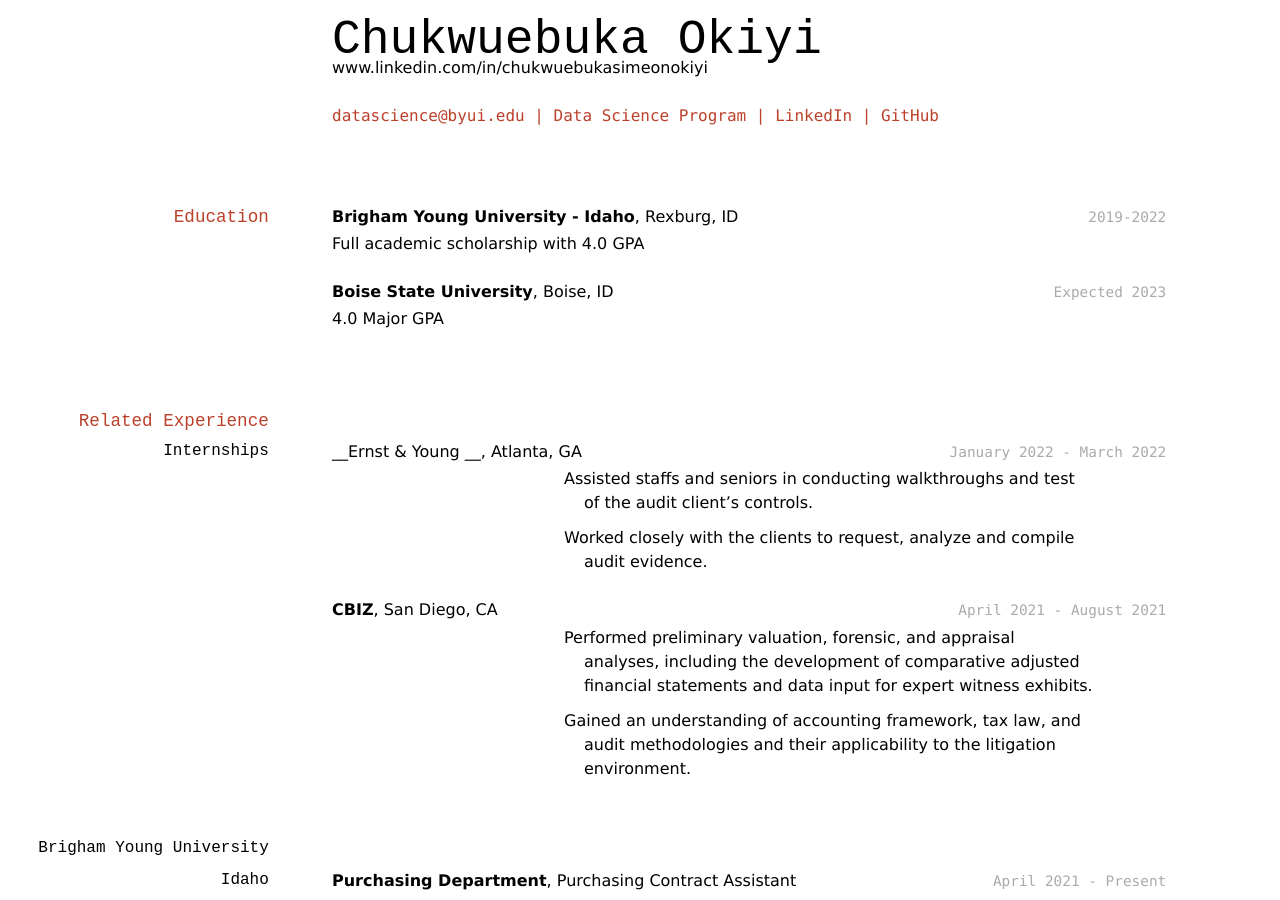
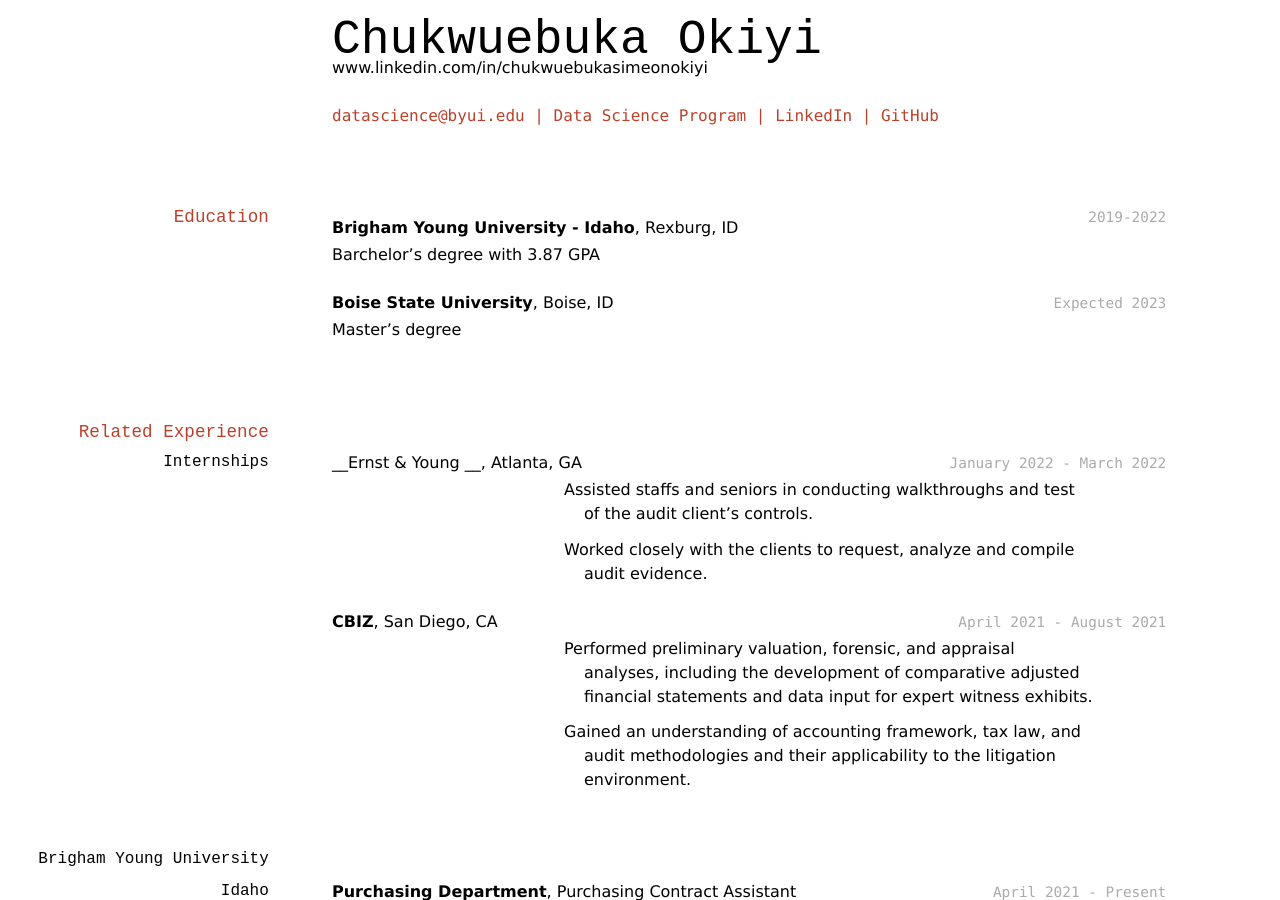
Before and after one commit to okiyichukwu/Okiyi-Resumee, a Jekyll site: the page built from docs/index.md, in a window 1280 px wide and 900 px high. Built offline with Jekyll 4.4.1, drawn with Linux system fonts in a browser that asks for light colours.

Commit message:
Update Resume info

```diff
--- a/docs/index.md
+++ b/docs/index.md
@@ -17,14 +17,15 @@ title: Ebuka Okiyi's Resume
 ## Education
 
 `2019-2022`
+
 __Brigham Young University - Idaho__, Rexburg, ID
 
-- Full academic scholarship with 4.0 GPA
+- Barchelor's degree with 3.87 GPA
 
 `Expected 2023`
 __Boise State University__, Boise, ID
 
-- 4.0 Major GPA
+- Master's degree
 
 
 ## Related Experience
```
